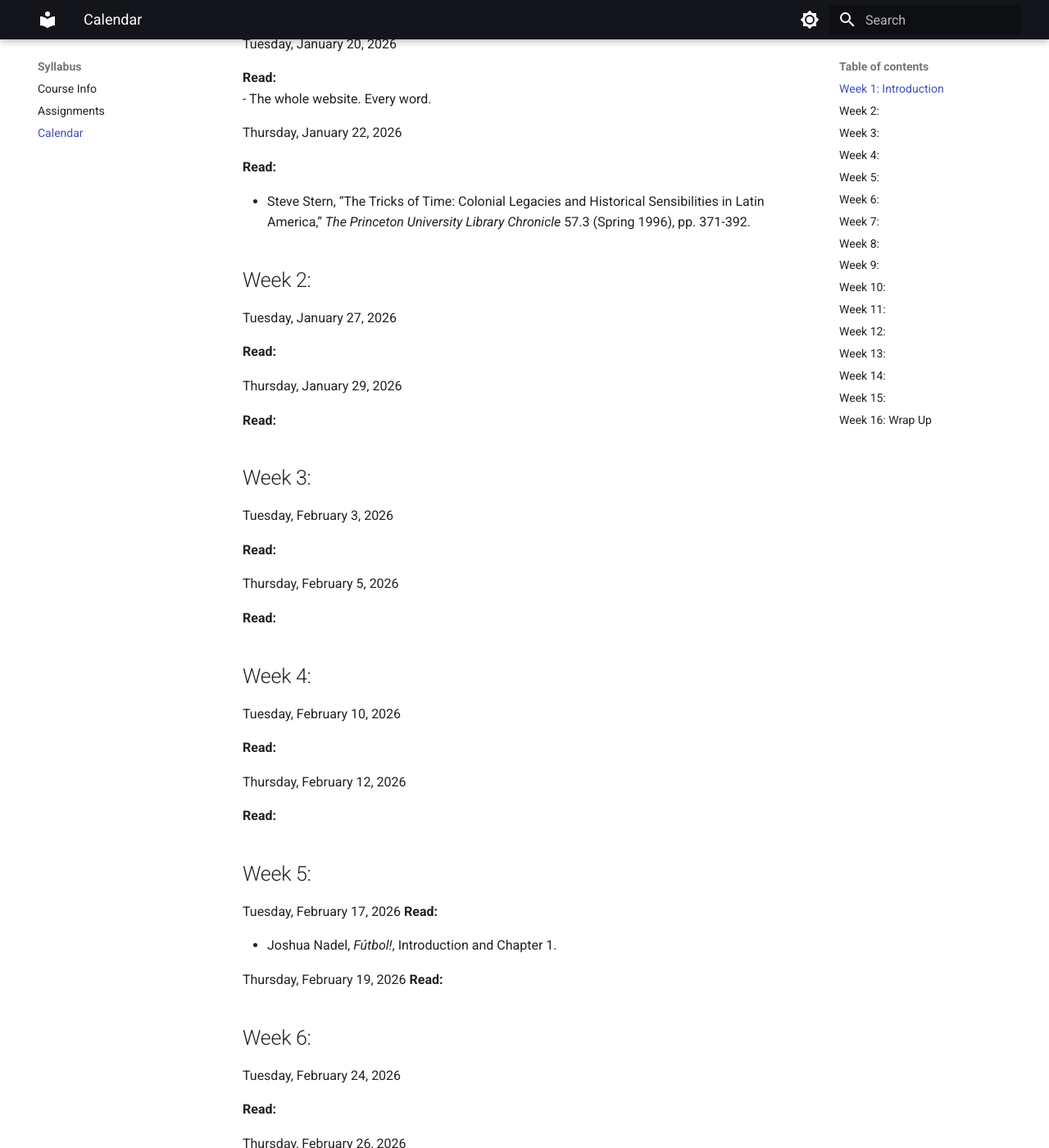
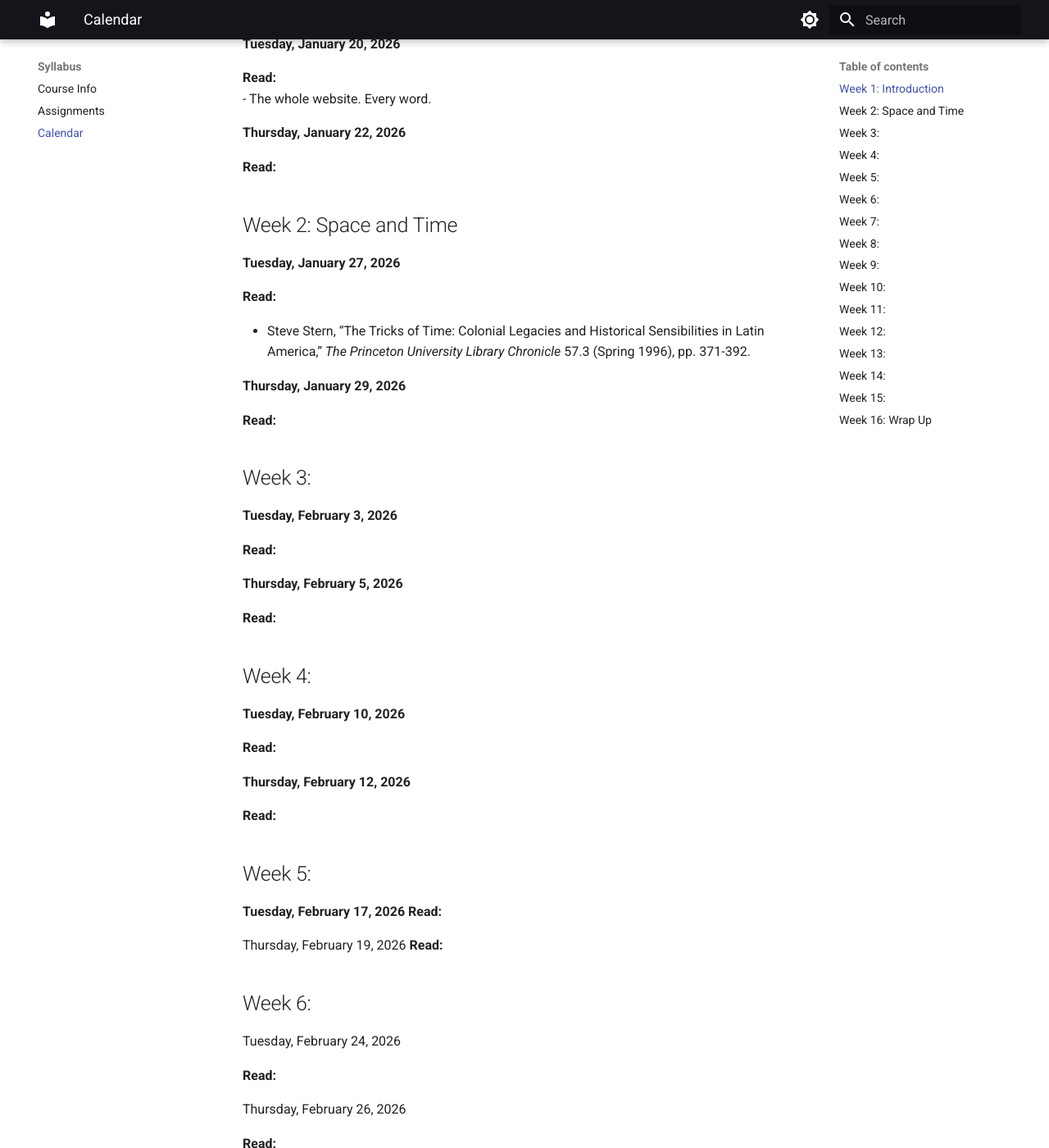
Before and after one commit to chadblack/361S2026, an MkDocs documentation site: the page built from docs/calendar.md, in a window 1280 px wide and 1400 px high, scrolled down 238 px. Shown: the whole window at 82% size. Built offline with MkDocs 1.6.1 and Material for MkDocs 9.7.7, drawn with Linux system fonts in a browser that asks for light colours.

Commit message:
syllabus and calendar updates

```diff
--- a/docs/calendar.md
+++ b/docs/calendar.md
@@ -4,59 +4,59 @@ title: Calendar
 
 ## Week 1: Introduction
 
-Tuesday, January 20, 2026
+**Tuesday, January 20, 2026**
 
 **Read:**
 - The whole website. Every word.
 
-Thursday, January 22, 2026
-
-**Read:**
-
-- Steve Stern, “The Tricks of Time: Colonial Legacies and Historical Sensibilities in Latin America,” _The Princeton University Library Chronicle_ 57.3 (Spring 1996), pp. 371-392.
-
-## Week 2:
-
-Tuesday, January 27, 2026
+**Thursday, January 22, 2026**
 
 **Read:**
 
 
-Thursday, January 29, 2026
+
+## Week 2: Space and Time
+
+**Tuesday, January 27, 2026**
+
+**Read:**
+
+* Steve Stern, “The Tricks of Time: Colonial Legacies and Historical Sensibilities in Latin America,” _The Princeton University Library Chronicle_ 57.3 (Spring 1996), pp. 371-392.
+
+**Thursday, January 29, 2026**
 
 **Read:**
 
 
 ## Week 3:
 
-Tuesday, February 3, 2026
+**Tuesday, February 3, 2026**
 
 **Read:**
 
 
-Thursday, February 5, 2026
+**Thursday, February 5, 2026**
 
 **Read:**
 
 
 ## Week 4:
 
-Tuesday, February 10, 2026
+**Tuesday, February 10, 2026**
 
 **Read:**
 
 
-Thursday, February 12, 2026
+**Thursday, February 12, 2026**
 
 **Read:**
 
 
 ## Week 5:
 
-Tuesday, February 17, 2026
+**Tuesday, February 17, 2026**
 **Read:**
 
-- Joshua Nadel, *Fútbol!*, Introduction and Chapter 1.
 
 Thursday, February 19, 2026
 **Read:**
```
Also changed, not shown: docs/syllabus.md (+4 -18 lines).
